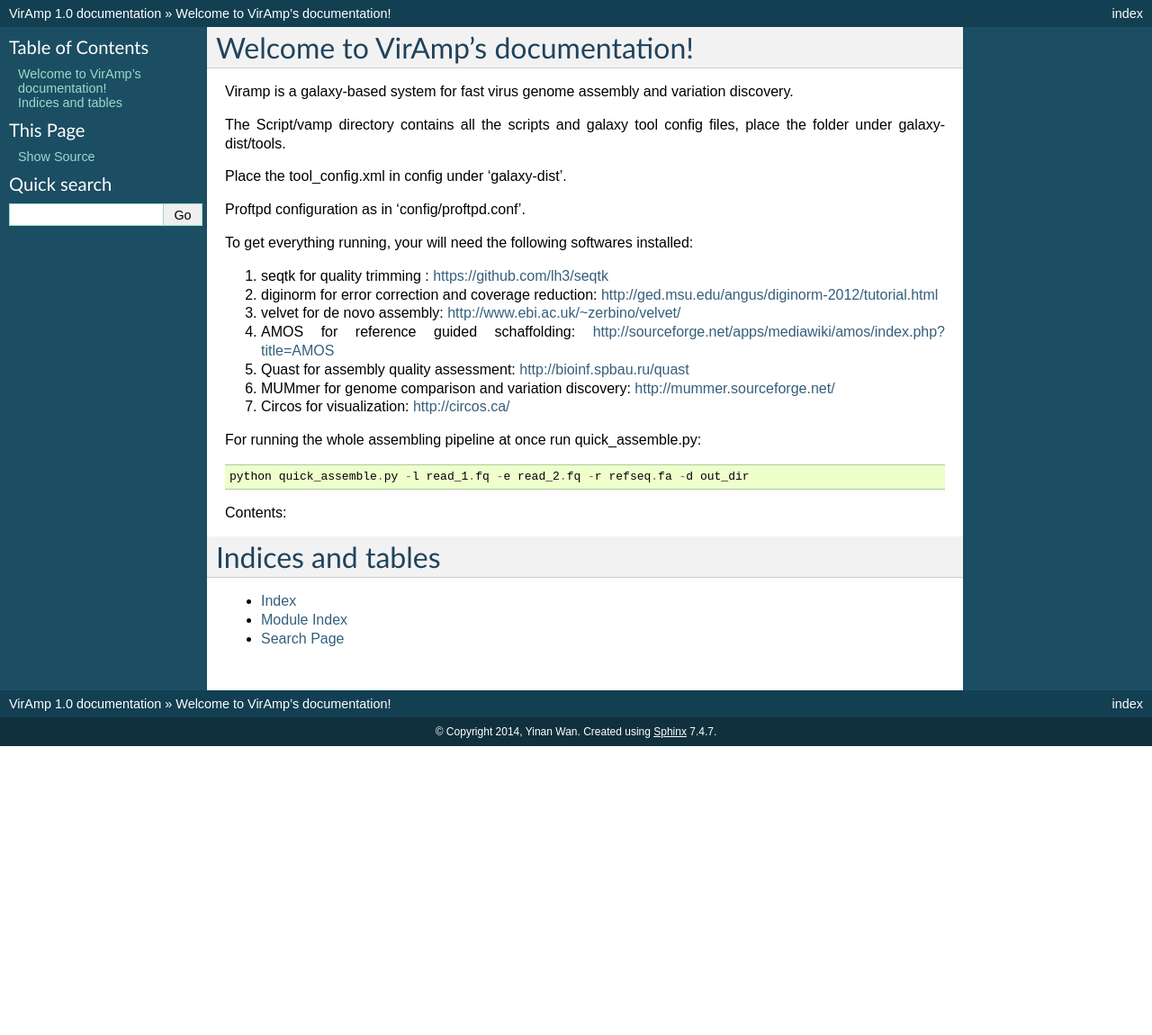
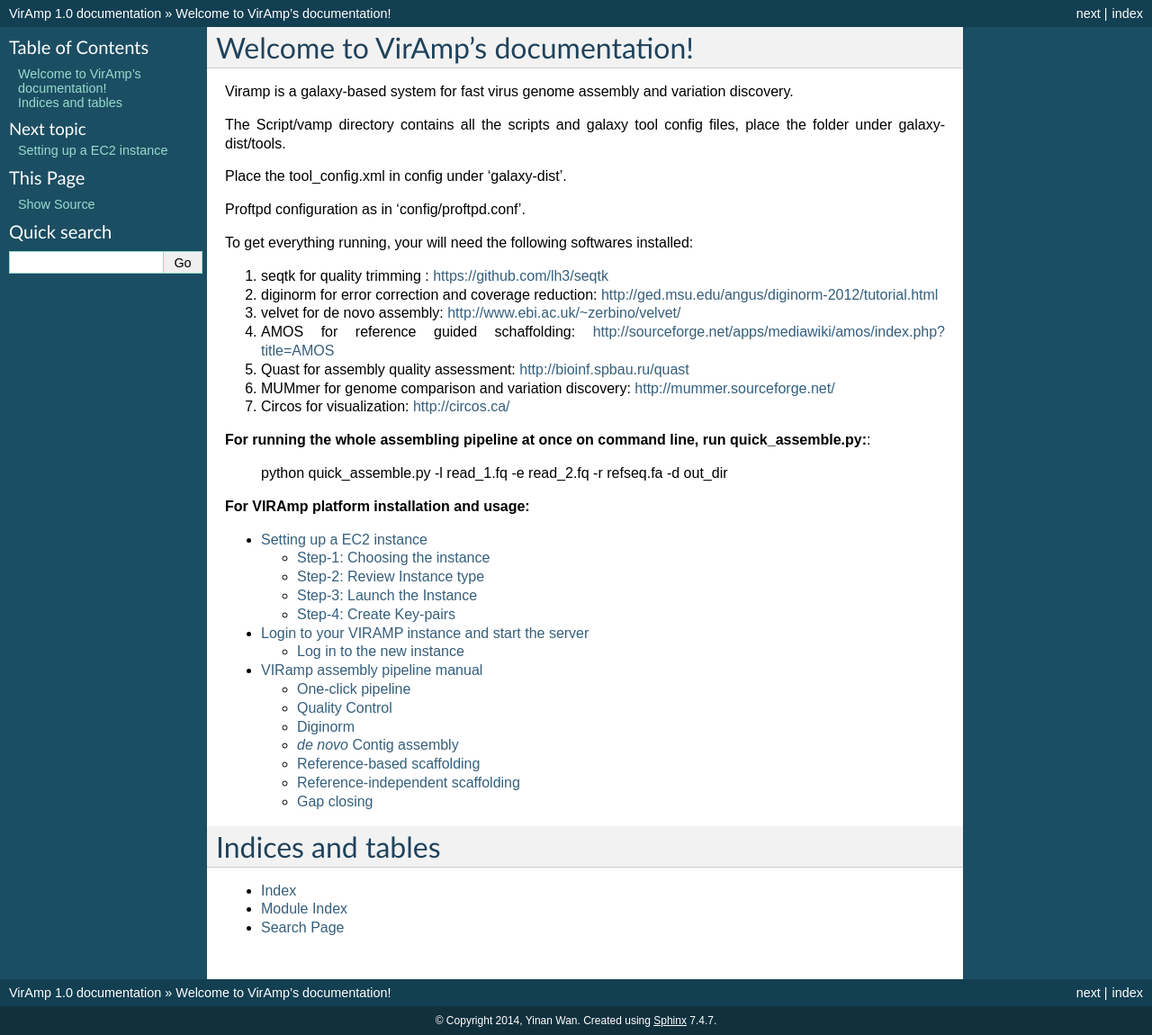
Before and after one commit to xinggui007/viramp-project, a Sphinx documentation site: the page built from docs/index.rst, in a window 1280 px wide. Shown: the whole page at 90% size. Built offline with Sphinx 7.4.7, drawn with Linux system fonts in a browser that asks for light colours; before the commit the page ends 900 px from its top, so only the background shows below that.

Commit message:
documentation

```diff
--- /dev/null
+++ b/docs/ec2_import.rst
@@ -0,0 +1,30 @@
+Setting up a EC2 instance
+==========================
+
+Go to http://aws.amazon.com/, in a Web browser.
+
+Select 'My Account/Console' on the top right if you already have an account; otherwise sign up with a new account.
+
+Go to the 'AWS Management Console' option, click the 'EC2' at upper left.
+
+Click the blue button 'Launch Instance' at the mid-level of the page.
+
+Step-1: Choosing the instance
+-----------------------------
+.. image:: viramp-doc/launch-aws.png
+
+
+Step-2: Review Instance type
+-----------------------------
+.. image:: viramp-doc/review-launch.png
+
+
+Step-3: Launch the Instance
+-----------------------------
+.. image:: viramp-doc/final-review.png
+
+Step-4: Create Key-pairs
+-----------------------------
+.. image:: viramp-doc/key-pair.png
+
+Congratulations you have successfully launched your own version of the instance.  For login and start the viramp version, please go to :ref:`viramp_login`
--- a/docs/index.rst
+++ b/docs/index.rst
@@ -24,16 +24,18 @@
 6. MUMmer for genome comparison and variation discovery: http://mummer.sourceforge.net/
 7. Circos for visualization: http://circos.ca/
 
-For running the whole assembling pipeline at once run quick_assemble.py::
+**For running the whole assembling pipeline at once on command line, run quick_assemble.py:**:
 
     python quick_assemble.py -l read_1.fq -e read_2.fq -r refseq.fa -d out_dir
 
-Contents:
+**For VIRAmp platform installation and usage:**
 
 .. toctree::
-   :maxdepth: 2
+	:maxdepth: 2
 
-
+	ec2_import
+	viramp_login
+	viramp_intro
 
 Indices and tables
 ==================
--- /dev/null
+++ b/docs/viramp_intro.rst
@@ -0,0 +1,49 @@
+VIRamp assembly pipeline manual
+=======================
+
+This is a general description of the function of each tool via VIRAMP `website <http://viramp.com:8080/>`_ or in your own version of platform. Detailed description is posted under the webpage of each tool.
+
+One-click pipeline
+-------------------
+Two general pipelines are provided for a one-click options, for paired-end and single-end data individually.  Users only need to submit raw data of read files and reference file.  Besides running with the default settings, advanced setting is provided for user to config the pipelinconfig the pipeline.
+
+.. image:: manual-pic/paired_end_pipeline.png
+
+Quality Control
+----------------
+Trim out low quality bases
+
+.. image:: manual-pic/trim_qual.png
+
+Diginorm
+--------
+Reduce coverage and bias using `Digital normalization <http://ged.msu.edu/papers/2012-diginorm/>`_
+
+.. image:: manual-pic/diginorm.png
+
+`de novo` Contig assembly
+-------------------------
+
+Assembling the short reads into longer contigs, by default the **One-click pipeline** uses `velvet <https://www.ebi.ac.uk/~zerbino/velvet/>`_, two alternatives `SPAdes <http://bioinf.spbau.ru/spades>`_ and `VICUNA <http://www.broadinstitute.org/scientific-community/science/projects/viral-genomics/vicuna>`_ are provided.
+
+.. image:: manual-pic/de-novo.png
+
+Reference-based scaffolding
+----------------------------
+
+Assemble the contigs into longer `super-contigs`, this step is a modification from `AMOScmp <http://sourceforge.net/apps/mediawiki/amos/index.php?title=AMOScmp>`_
+
+.. image:: manual-pic/amoscmp.png
+
+Reference-independent scaffolding
+---------------------------------
+
+Super-contig extension and connection, this step is using `SSPACE <http://www.baseclear.com/landingpages/basetools-a-wide-range-of-bioinformatics-solutions/sspacev12/>`_.  At the end of this step, the pipeline will produce a draft genome, which is a multi-fasta usually contains 5~15 contigs, listed in the same order as the references.
+
+.. image:: manual-pic/sspace.png
+
+Gap closing
+-----------
+This step connecting all the contigs in the multi-fasta from the previous step into one linear genome. This is for the convenience of downstream functional analysis especially for non-computational biologist.  But this is optional and highly recommended to be done after all the assessment of the draft genome, as the gaps between the contigs could from misassembly, sequencing, genome feature etc.
+
+.. image:: manual-pic/linear.png
--- /dev/null
+++ b/docs/viramp_login.rst
@@ -0,0 +1,35 @@
+Login to your VIRAMP instance and start the server
+==================================================
+
+At this point you have successfully owned your own version of VIRAMP instance, so what's next?
+
+Log in to the new instance
+--------------------------
+
+An instruction and overview of the basic steps and parameters you need to login to the instance is provided at the console
+
+.. image:: viramp_doc/connect-info.png
+
+Start your terminal and type the following command:
+
+	``chmod 400 inst-demo.pem``
+
+Connect to your instance using your public IP:
+
+	``ssh -i inst-demo.pem ubuntu@viramp.com``
+
+Change to the galaxy directory:
+
+	``cd /mnt/galaxy/galaxy-dist/``
+
+(optional) Change viramp settings:
+
+	``vi universe_wsgi.ini``
+
+Start the viramp server:
+
+	``sh run.sh``
+
+Open viramp from browser, type in public_IP:8080 (for example, the demo is viramp.com:8080), which public_IP is the IP assigned to your instance, by default the server is open to public via port 8080
+
+.. image:: viramp-doc/viramp-web.png
```
Also changed, not shown: docs/manual-pic/amoscmp.png (added), docs/manual-pic/de-novo.png (added), docs/manual-pic/diginorm.png (added), docs/manual-pic/linear.png (added), docs/manual-pic/paired_end_pipeline.png (added), docs/manual-pic/sspace.png (added), docs/manual-pic/trim_qual.png (added), docs/viramp-doc/command-login.png (added), docs/viramp-doc/connect-info.png (added), docs/viramp-doc/connect.png (added), docs/viramp-doc/final-review.png (added), docs/viramp-doc/key-pair.png (added), docs/viramp-doc/launch-aws.png (added), docs/viramp-doc/review-launch.png (added), 2 more files.
